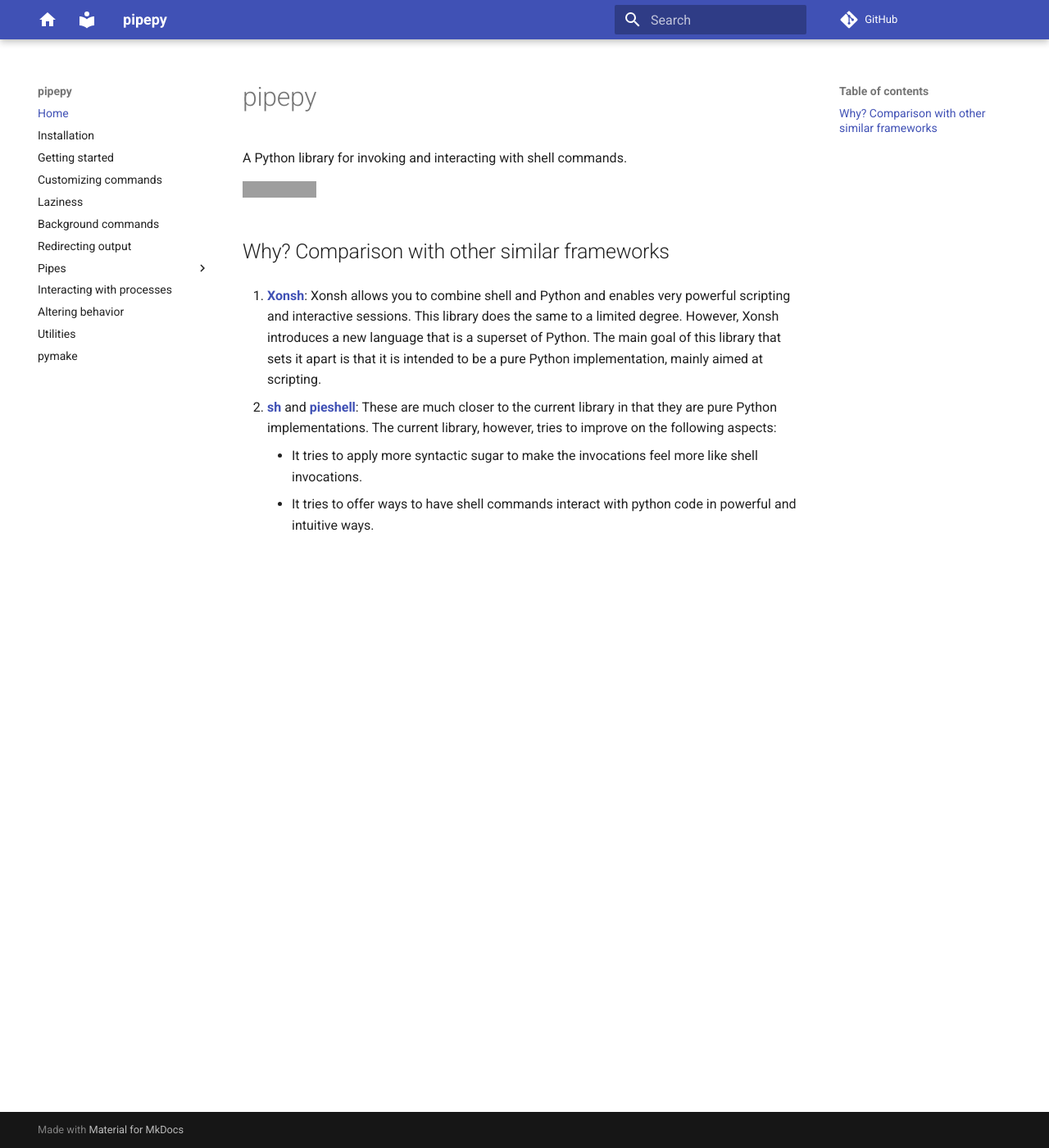
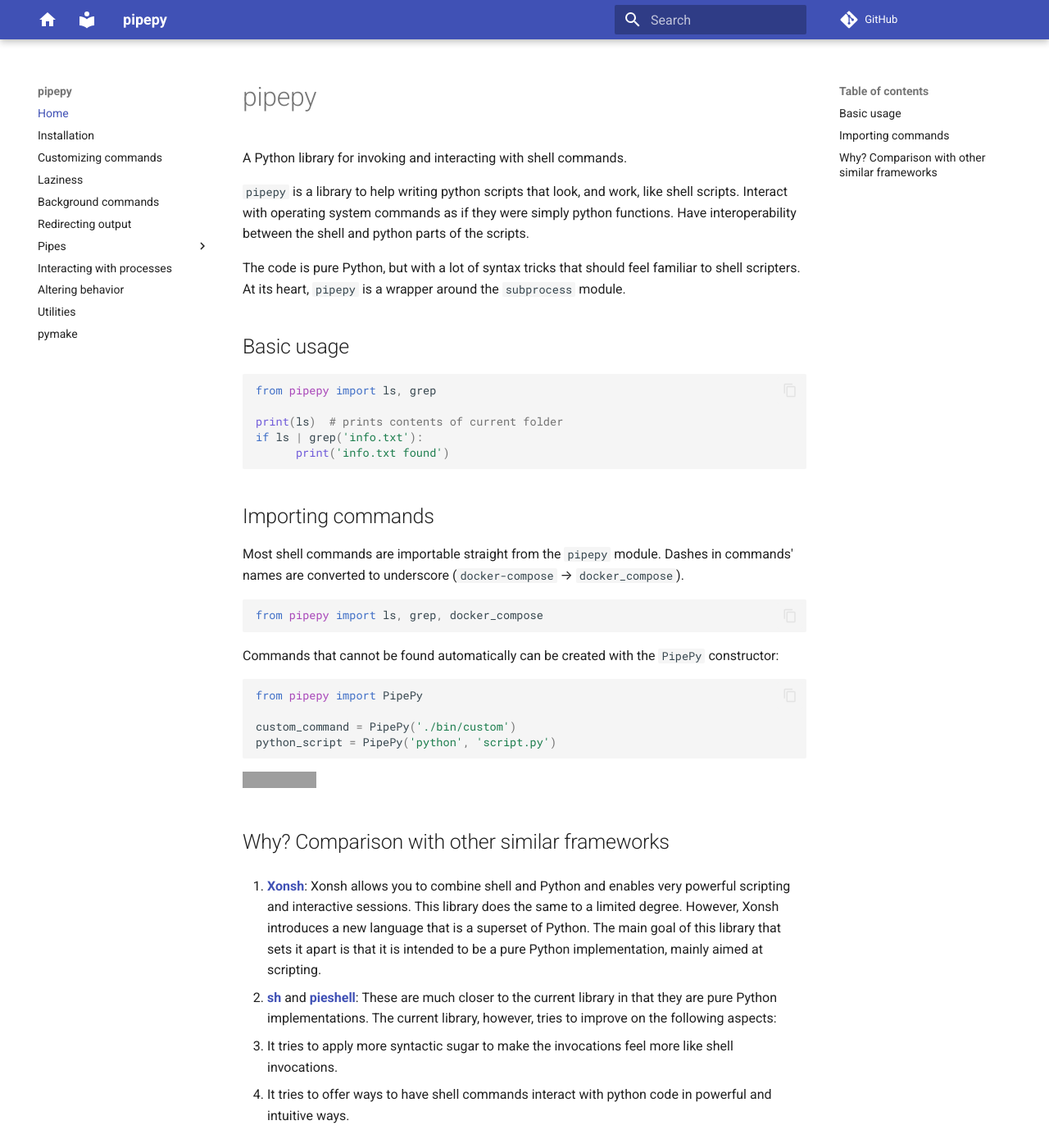
Before and after one commit to kbairak/pipepy, an MkDocs documentation site: the page built from docs/index.md, in a window 1280 px wide and 1400 px high. Shown: the whole window at 82% size. Built offline with MkDocs 1.6.1 and Material for MkDocs 9.7.7, drawn with Linux system fonts in a browser that asks for light colours; comment, search, counter and statistics services are not loaded; grey boxes are pictures that could not be loaded.

Commit message:
(docs) merge index.md and getting-started.md

````diff
--- a/docs/index.md
+++ b/docs/index.md
@@ -1,14 +1,58 @@
 # pipepy
 
 A Python library for invoking and interacting with shell commands.
+
+`pipepy` is a library to help writing python scripts that look, and work, like shell scripts.
+Interact with operating system commands as if they were simply python functions. Have
+interoperability between the shell and python parts of the scripts.
+
+The code is pure Python, but with a lot of syntax tricks that should feel familiar to shell
+scripters. At its heart, `pipepy` is a wrapper around the `subprocess` module.
+
+## Basic usage
+
+```python
+from pipepy import ls, grep
+
+print(ls)  # prints contents of current folder
+if ls | grep('info.txt'):
+      print('info.txt found')
+```
+
+## Importing commands
+
+Most shell commands are importable straight from the `pipepy` module. Dashes in commands' names are
+converted to underscore (`docker-compose` → `docker_compose`).
+
+```python
+from pipepy import ls, grep, docker_compose
+```
+
+Commands that cannot be found automatically can be created with the `PipePy` constructor:
+
+```python
+from pipepy import PipePy
+
+custom_command = PipePy('./bin/custom')
+python_script = PipePy('python', 'script.py')
+```
 
 [![Build](https://github.com/kbairak/pipepy/workflows/Test%20suite/badge.svg)](https://github.com/kbairak/pipepy/actions)
 
 ## Why? Comparison with other similar frameworks
 
-1. **[Xonsh](https://xon.sh/)**: Xonsh allows you to combine shell and Python and enables very powerful scripting and interactive sessions. This library does the same to a limited degree. However, Xonsh introduces a new language that is a superset of Python. The main goal of this library that sets it apart is that it is intended to be a pure Python implementation, mainly aimed at scripting.
+1. **[Xonsh](https://xon.sh/)**: Xonsh allows you to combine shell and Python and enables very
+   powerful scripting and interactive sessions. This library does the same to a limited degree.
+   However, Xonsh introduces a new language that is a superset of Python. The main goal of this
+   library that sets it apart is that it is intended to be a pure Python implementation, mainly
+   aimed at scripting.
 
-2. **[sh](https://github.com/amoffat/sh)** and **[pieshell](https://github.com/redhog/pieshell)**: These are much closer to the current library in that they are pure Python implementations. The current library, however, tries to improve on the following aspects:
+2. **[sh](https://github.com/amoffat/sh)** and **[pieshell](https://github.com/redhog/pieshell)**:
+   These are much closer to the current library in that they are pure Python implementations. The
+   current library, however, tries to improve on the following aspects:
 
-    - It tries to apply more syntactic sugar to make the invocations feel more like shell invocations.
-    - It tries to offer ways to have shell commands interact with python code in powerful and intuitive ways.
+   - It tries to apply more syntactic sugar to make the invocations feel more like shell
+     invocations.
+
+   - It tries to offer ways to have shell commands interact with python code in powerful and
+     intuitive ways.
--- a/mkdocs.yml
+++ b/mkdocs.yml
@@ -15,18 +15,17 @@ markdown_extensions:
 nav:
   - Home: index.md
   - Installation: installation.md
-  - Getting started: getting-started.md
   - Customizing commands: customizing-commands.md
   - Laziness: laziness.md
   - Background commands: background-commands.md
   - Redirecting output: redirecting.md
   - Pipes:
-    - Overview: pipes/index.md
-    - PipePy to PipePy: pipes/pipepy-to-pipepy.md
-    - Iterable to PipePy: pipes/iterable-to-pipepy.md
-    - PipePy to function: pipes/pipepy-to-function.md
-    - PipePy to generator: pipes/pipepy-to-generator.md
-    - Chaining: pipes/chaining.md
+      - Overview: pipes/index.md
+      - PipePy to PipePy: pipes/pipepy-to-pipepy.md
+      - Iterable to PipePy: pipes/iterable-to-pipepy.md
+      - PipePy to function: pipes/pipepy-to-function.md
+      - PipePy to generator: pipes/pipepy-to-generator.md
+      - Chaining: pipes/chaining.md
   - Interacting with processes: interacting.md
   - Altering behavior: altering-behavior.md
   - Utilities: utilities.md
````
Also changed, not shown: docs/getting-started.md (deleted, +0 -28 lines).
